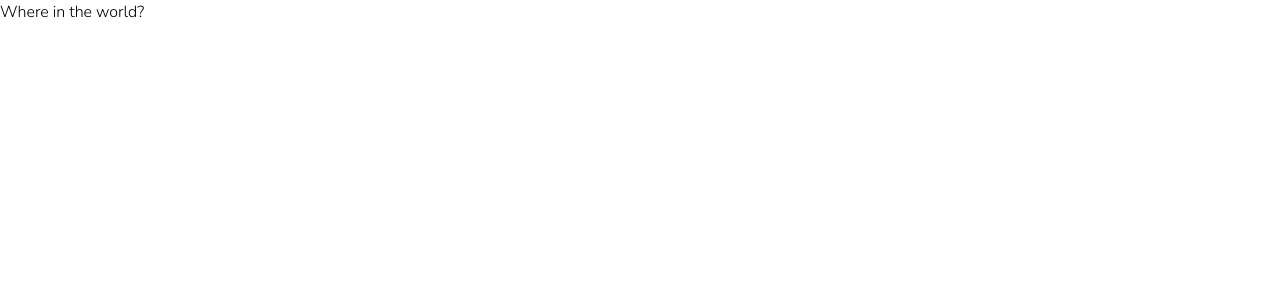
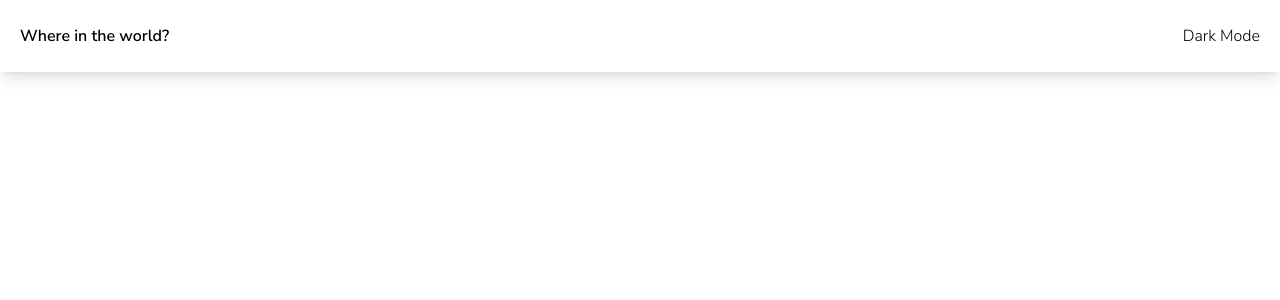
Before and after one commit to RamonAPereira/Countries-API-color-theme-switcher, a Vue app: page / in a window 1280 px wide. Shown: the top 300 px of the page. Built offline with nearby package versions, Linux system fonts and the light colour scheme.

Commit message:
build: configuração base do darkmode

```diff
--- a/src/components/layout/TheHeader.vue
+++ b/src/components/layout/TheHeader.vue
@@ -1,5 +1,22 @@
+<script setup></script>
+
 <template>
   <section class="header">
-    <h1>Where in the world?</h1>
+    <h1 class="header__title">Where in the world?</h1>
+    <button class="toggle" @click="$emit('toggle')">Dark Mode</button>
   </section>
 </template>
+
+<style scoped>
+.header {
+  @apply flex justify-between px-5 py-6  shadow-lg dark:bg-slate-800;
+}
+
+.header__title {
+  @apply font-semibold dark:text-white;
+}
+
+.toggle {
+  @apply dark:text-white;
+}
+</style>
--- a/src/pages/HomePage.vue
+++ b/src/pages/HomePage.vue
@@ -1,7 +1,15 @@
 <script setup>
 import TheHeader from "../components/layout/TheHeader.vue";
+import { ref } from "vue";
+
+const isDark = ref(false);
+const toggleDarkMode = function () {
+  isDark.value = !isDark.value;
+};
 </script>
 
 <template>
-  <the-header></the-header>
+  <div :class="{ dark: isDark }">
+    <the-header @toggle="toggleDarkMode"></the-header>
+  </div>
 </template>
--- a/tailwind.config.js
+++ b/tailwind.config.js
@@ -1,5 +1,6 @@
 module.exports = {
   content: ["./index.html", "./src/**/*.{vue,js,ts,jsx,tsx}"],
+  darkMode: "class",
   theme: {
     extend: {},
   },
```
